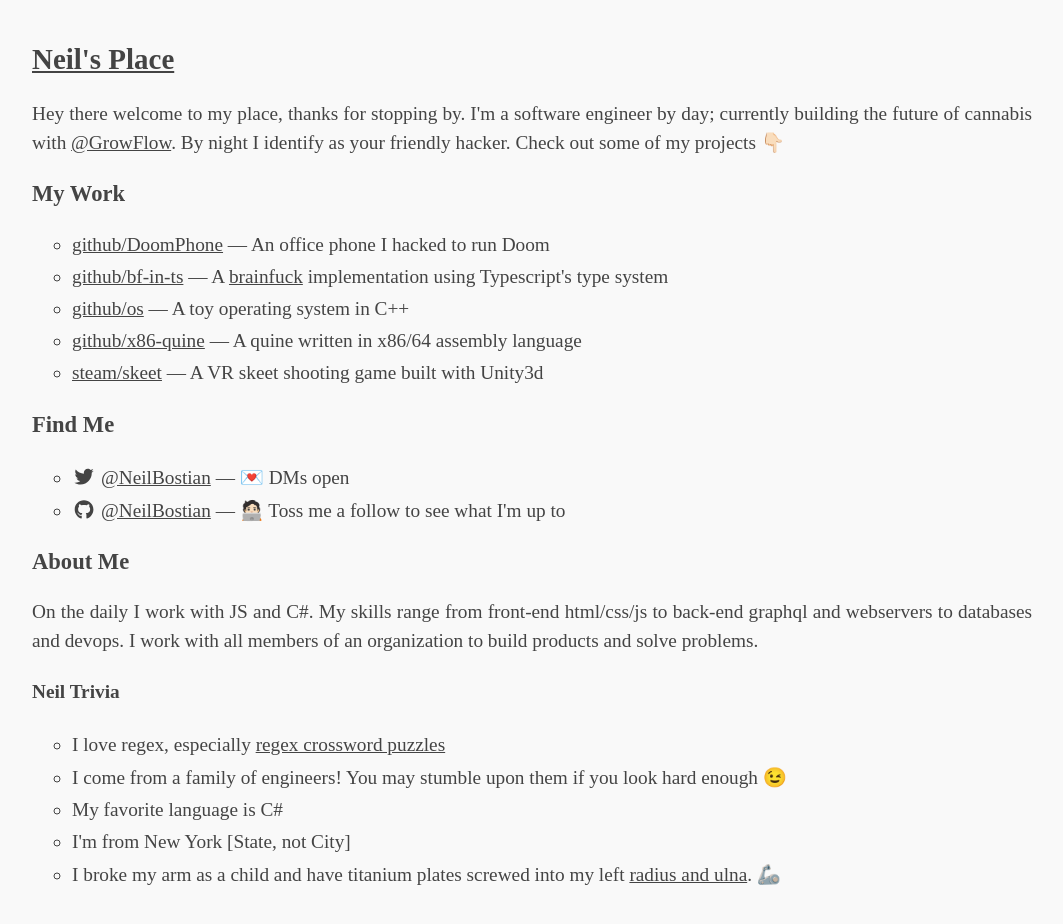
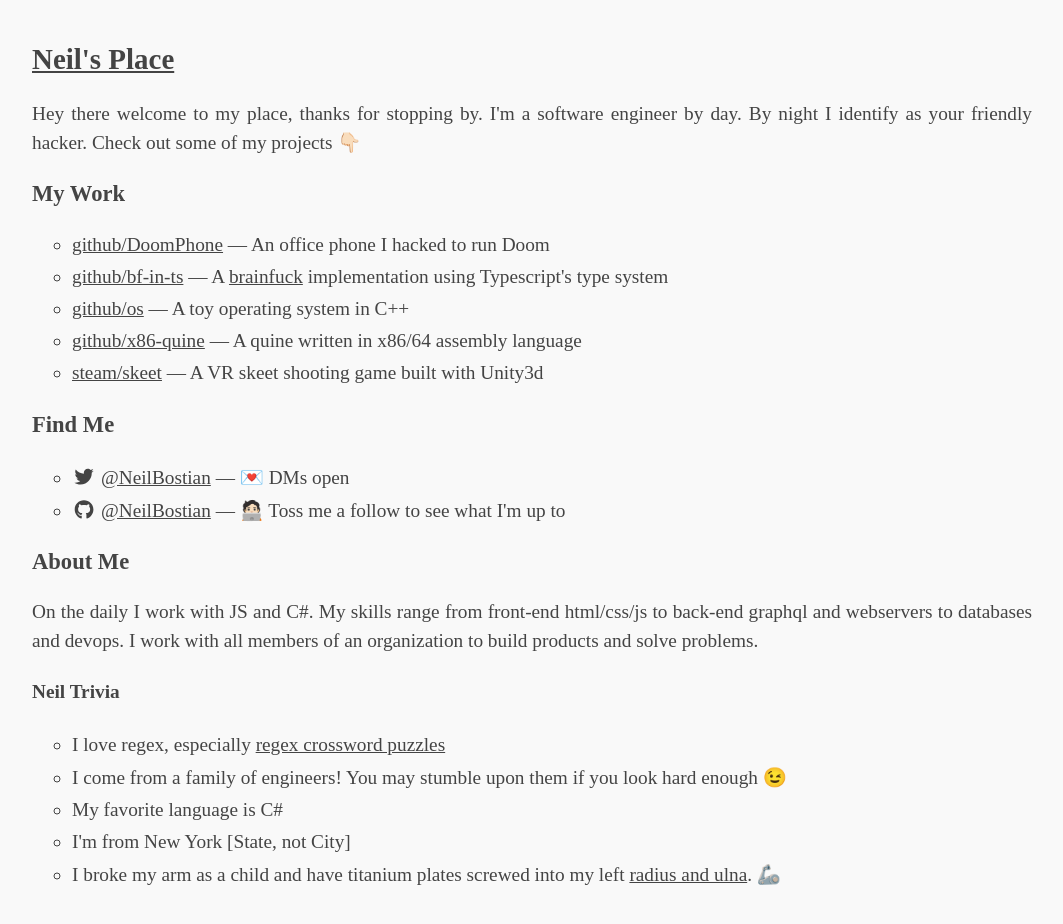
Before and after one commit to NeilBostian/neilbostian.github.io, a React (Create React App) app: page /#/ in a window 1280 px wide. Shown: the top 924 px of the page, without its empty margins (108-1171 px from the left). Built offline with nearby package versions, Linux system fonts and the light colour scheme.

Commit message:
chore: gf

```diff
--- a/src/pages/home.js
+++ b/src/pages/home.js
@@ -7,9 +7,8 @@
     <>
       <h2>Neil's Place</h2>
       <p>
-        Hey there welcome to my place, thanks for stopping by. I'm a software engineer by day; currently building the
-        future of cannabis with <a href="https://growflow.com">@GrowFlow</a>. By night I identify as your friendly
-        hacker. Check out some of my projects 👇🏻
+        Hey there welcome to my place, thanks for stopping by. I'm a software engineer by day. By night I identify as
+        your friendly hacker. Check out some of my projects 👇🏻
       </p>
       <h3>My Work</h3>
       <ul>
```
